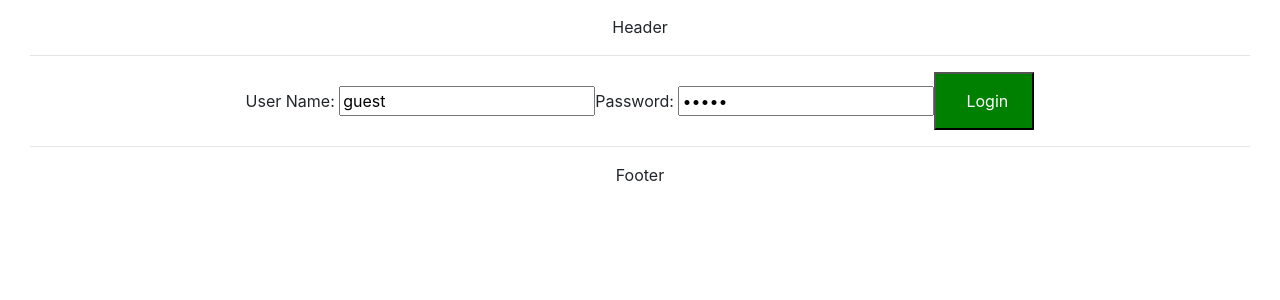
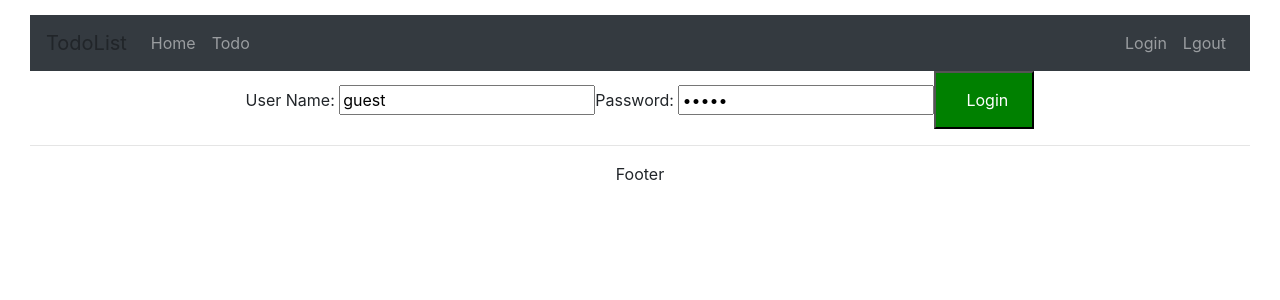
Before and after one commit to VDK84/fullStackReactSpringBoot, a React (Create React App) app in the folder frontend/todo-app/: page / in a window 1280 px wide. Shown: the top 300 px of the page. Built offline with nearby package versions, Linux system fonts and the light colour scheme.

Commit message:
Add header menu with boostrap style

```diff
--- a/frontend/todo-app/src/components/todoApp/TodoApp.jsx
+++ b/frontend/todo-app/src/components/todoApp/TodoApp.jsx
@@ -78,9 +78,19 @@
 class HeaderComponent extends Component{
     render(){
         return (
-            <div>
-                Header <hr/>
-            </div>
+            <header>
+                <nav class="navbar navbar-expand-md navbar-dark bg-dark">
+                    <div><a className="navbar-brand">TodoList</a></div>
+                    <ul class="navbar-nav">
+                        <li><Link class="nav-link" to="/welcome">Home</Link></li>
+                        <li><Link class="nav-link" to="/todos">Todo</Link></li>
+                    </ul>
+                    <ul class="navbar-nav navbar-collapse justify-content-end">
+                        <li><Link class="nav-link" to="/login">Login</Link></li>
+                        <li><Link class="nav-link" to="/logout">Lgout</Link></li>
+                    </ul>
+                </nav>
+            </header>
         )
     }
 }
```
